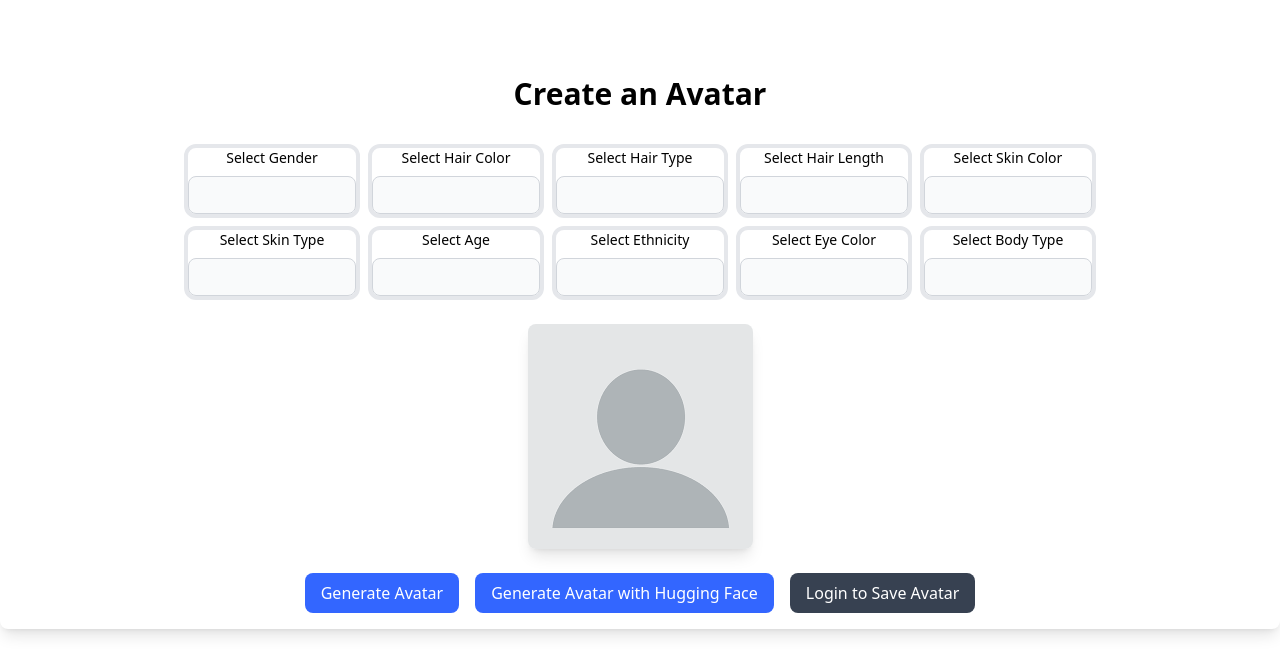
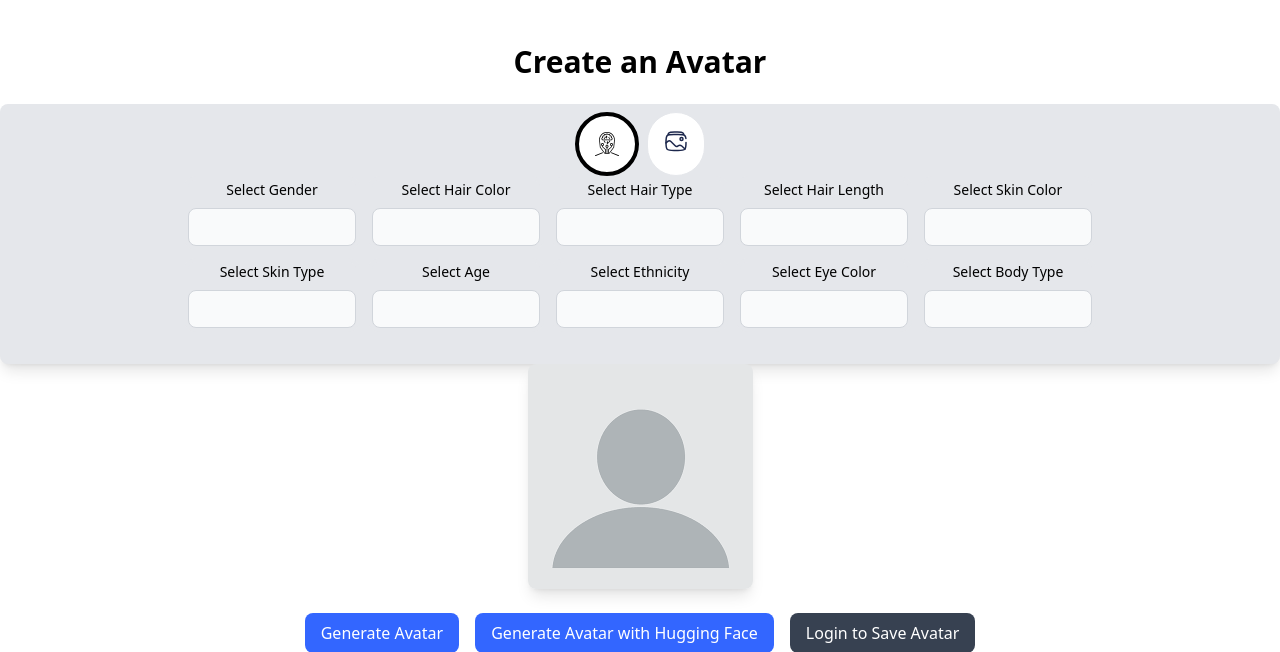
Before and after one commit to TylerGilman/SafeFace, a Django app: page /create/ in a window 1280 px wide. Shown: the top 652 px of the page. Run offline with Django 5.2, Linux system fonts and the light colour scheme; some libraries are stand-ins or nearby versions.

Commit message:
stupid icons

```diff
--- a/create_face/templates/create_face.html
+++ b/create_face/templates/create_face.html
@@ -4,7 +4,15 @@
 <div id="content" class="content flex flex-col items-center justify-center min-h-screen">
   <h1 class="text-3xl font-bold mb-6 text-center">Create an Avatar</h1>
 
-  <div id="create_form" class="flex bg-white shadow-lg rounded-lg p-2 flex-col items-center w-full">
+  <div id="create_form" class="flex bg-gray-200 shadow-lg rounded-lg p-2 flex-col items-center w-full">
+    <div id="mode-toggle" class="flex gap-2">
+      <div id="create-mode" class="border-4 border-black rounded-full bg-white relative inset-0 flex">
+        <img id="brainstorm" class="h-6 w-6 m-4" src="../static/images/brainstorm.svg" alt="Brainstorm"/>
+      </div>
+      <div id="gallery-mode" class="border rounded-full bg-white inset-0 flex">
+        <img id="gallery" class="h-6 w-6 m-4" src="../static/images/gallery.svg" alt="Gallery"/>
+      </div>
+    </div>
     <div id="attributes"
       class="text-center grid grid-cols-1 md:grid-cols-2 lg:grid-cols-5 gap-2 gap-x-2 mb-6 overflow-x-auto">
       {% for field in form_fields %}
@@ -22,6 +30,7 @@
       </div>
       {% endfor %}
     </div>
+  </div>
 
     <div id="avatar" class="text-center flex flex-col justify-center items-center mb-6">
       <img src="../static/images/empty_profile.png" alt="Empty Avatar" class="mx-auto max-h-96 rounded-lg shadow-lg" />
@@ -50,7 +59,6 @@
       </button>
       {% endif %}
     </div>
-  </div>
 
   <div class="flex h-24 items-center justify-center w-full">
     <img id="ball" class="htmx-indicator content-center h-24 w-24" src="../static/images/bouncing-ball.svg"
```
Also changed, not shown: static/images/brainstorm.svg (added), static/images/gallery.svg (added).
